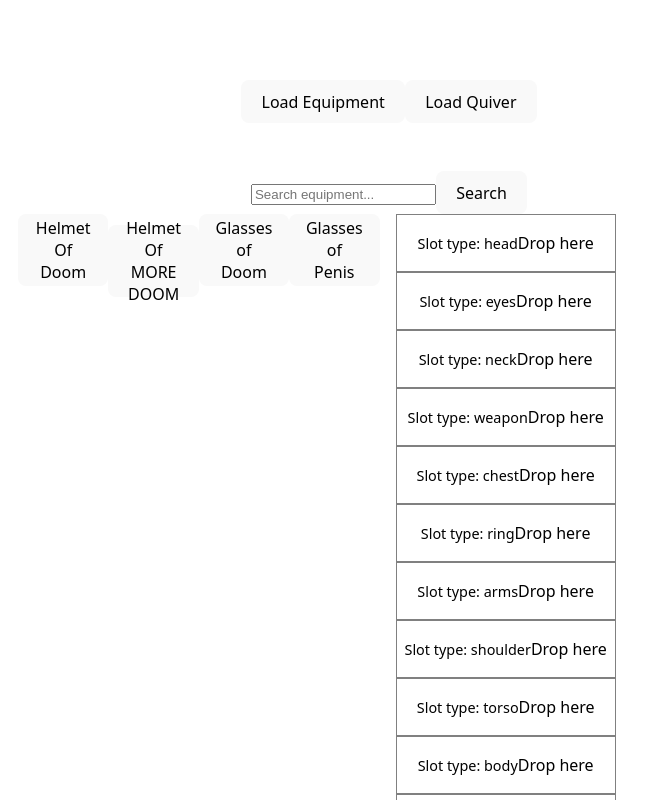
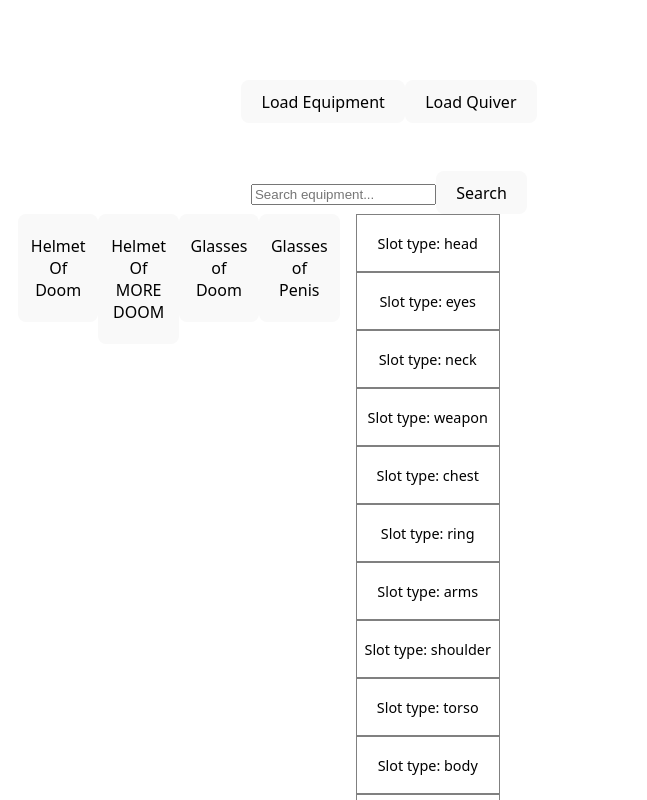
Before and after one commit to Slightsmiles/ChoomsMagicScreen, a React app in the folder Frontend/: page / in a window 1280 px wide. Shown: the top 800 px of the page, without its empty margins (251-898 px from the left). Built offline with nearby package versions, Linux system fonts and the light colour scheme; the HTML template or start-up script is replaced by a standard one.

Commit message:
DraggableItemView now correctly displayed WITHIN EquipmenSlot when rendered by parent

```diff
--- a/Frontend/src/components/EquipmentSlot/EquipmentSlot.tsx
+++ b/Frontend/src/components/EquipmentSlot/EquipmentSlot.tsx
@@ -24,7 +24,7 @@ export default function EquipmentSlot({ type, id, item, onUpdateItem }: Equipmen
       className={styles.slot}
       style={{ backgroundColor }}
     >
-      <p>Slot type: {type}</p>
+      {!item && <p>Slot type: {type}</p>}
 
       {/* Conditionally render DraggableItemView if there is an item */}
       {item && (
@@ -35,8 +35,6 @@ export default function EquipmentSlot({ type, id, item, onUpdateItem }: Equipmen
           className={itemStyles.slotItemOverlay} // absolute positioning over slot
         /></Draggable>
       )}
-
-      {!item && "Drop here"}
     </div>
   );
 }
--- a/Frontend/src/components/Item/DraggableItemView.module.css
+++ b/Frontend/src/components/Item/DraggableItemView.module.css
@@ -1,27 +1,27 @@
 /* DraggableItemView.module.css */
 .item {
   position: relative; /* or absolute only if inside a positioned container */
-  width: 50px;        /* fixed size or dynamic via props */
-  height: 50px;
+  min-width: 20px;        /* fixed size or dynamic via props */
+  min-height: 20px;
+  max-width: 40px;
+  padding: 10px;
   z-index: 10;        /* to float above other siblings */
   display: flex;
   align-items: center;
   justify-content: center;
   text-align: center;
-
+  box-sizing: border-box; /* ensure padding included in size */
 }
-.slotItemOverlay {
-  position: absolute;
-  width: 100%;  /* match slot size */
+.slotItemOverlay .item {
+  width: 100%;
   height: 100%;
-  z-index: 10;
+  margin: 0;           /* remove offset */
+  padding: 0;
   display: flex;
   align-items: center;
   justify-content: center;
   text-align: center;
-  border: 1px solid gray;
 }
-
 .hovered {
   transform: scale(1.1);          /* slightly larger on hover */
   box-shadow: 0 4px 8px rgba(0,0,0,0.3); /* subtle shadow */
```
